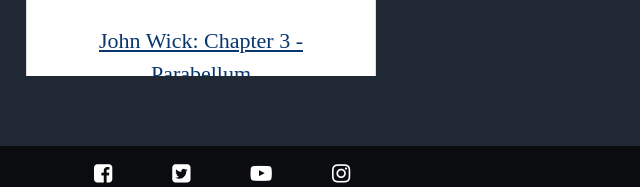
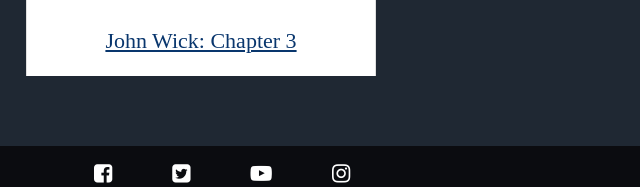
Before and after one commit to ShubhamTambade/Project, a plain HTML site: page MovieMela/index.html in a window 1280 px wide. Shown: the part 1239-1426 px from the top of the page, 466-1106 px from the left. Drawn offline with nearby package versions, Linux system fonts and the light colour scheme.

Commit message:
Update index.html

```diff
--- a/MovieMela/index.html
+++ b/MovieMela/index.html
@@ -309,8 +309,8 @@
 								mposter:'https://upload.wikimedia.org/wikipedia/en/4/4c/Toy_Story_4_poster.jpg'
 							},
 							{
-								mname:'John Wick: Chapter 3 - Parabellum',
-								mposter:'https://popcornusa.s3.amazonaws.com/movies/650/8481-13545-JohnWick.png'
+								mname:'John Wick: Chapter 3',
+								mposter:'https://m.media-amazon.com/images/M/MV5BMDg2YzI0ODctYjliMy00NTU0LTkxODYtYTNkNjQwMzVmOTcxXkEyXkFqcGdeQXVyNjg2NjQwMDQ@._V1_SX300.jpg'
 							}
 						]
 					},
```
